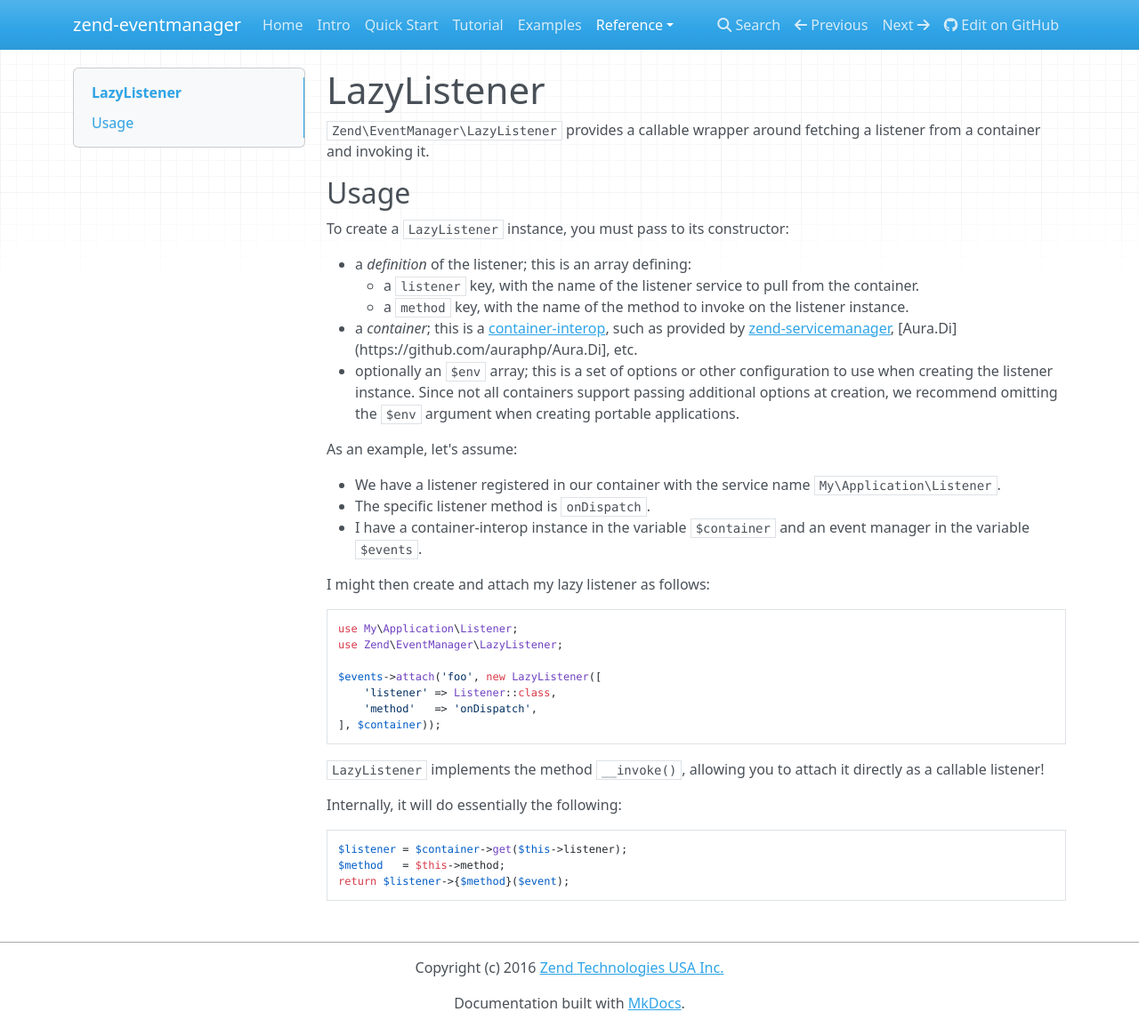
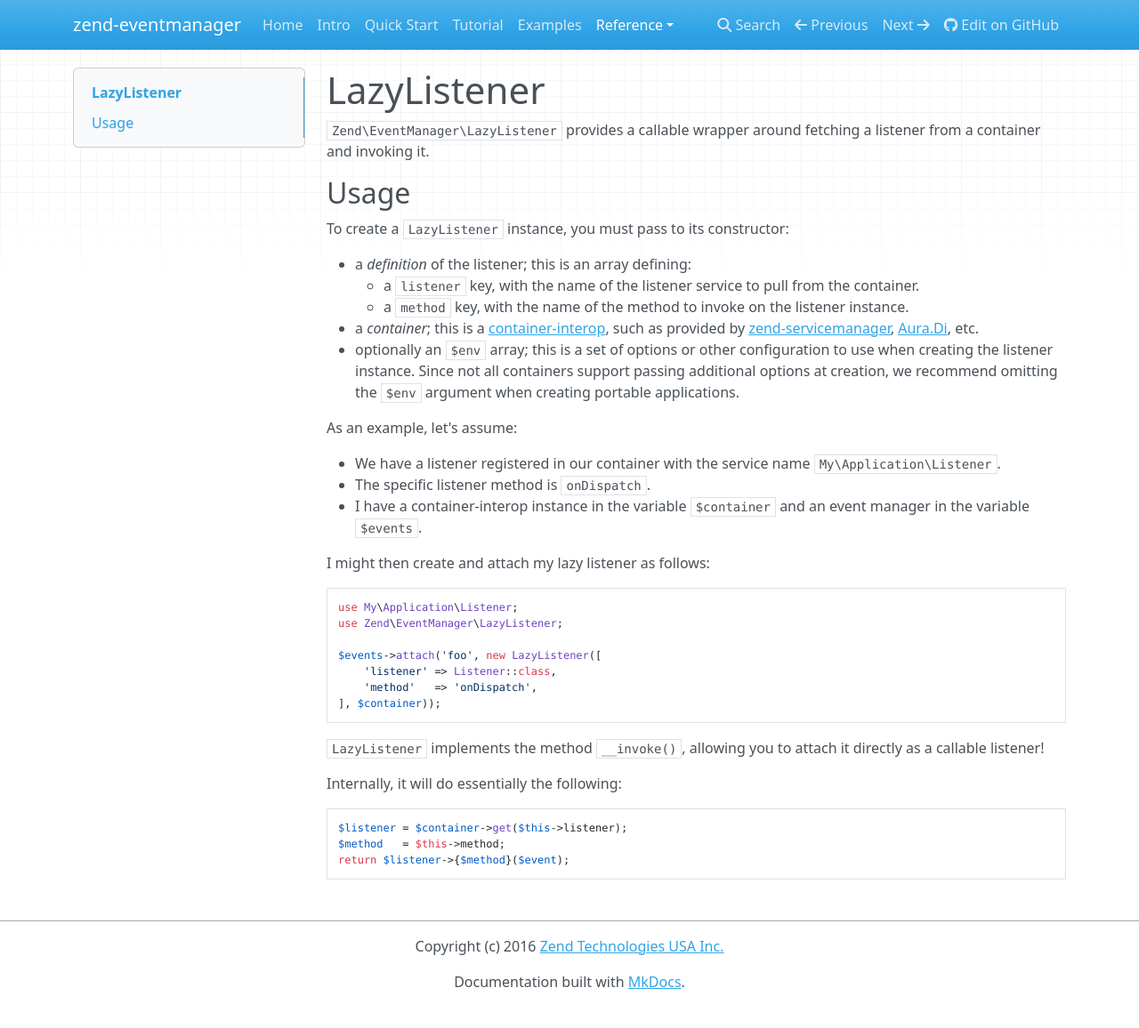
Before and after one commit to zendframework/zend-eventmanager, an MkDocs documentation site: the page built from doc/book/lazy-listeners/lazy-listener.md, in a window 1280 px wide and 1156 px high. Shown: the whole window at 89% size. Built offline with MkDocs 1.6.1, drawn with Linux system fonts in a browser that asks for light colours; nearby versions of some CDN libraries; old or Windows-style settings are respelled for this version of MkDocs.

Commit message:
Fix markdown url format typo

```diff
--- a/doc/book/lazy-listeners/lazy-listener.md
+++ b/doc/book/lazy-listeners/lazy-listener.md
@@ -13,7 +13,7 @@ To create a `LazyListener` instance, you must pass to its constructor:
 - a *container*; this is a [container-interop](https://github.com/container-interop/container-interop),
   such as provided by
   [zend-servicemanager](https://github.com/zendframework/zend-servicemanager),
-  [Aura.Di](https://github.com/auraphp/Aura.Di], etc.
+  [Aura.Di](https://github.com/auraphp/Aura.Di), etc.
 - optionally an `$env` array; this is a set of options or other configuration to
   use when creating the listener instance. Since not all containers support
   passing additional options at creation, we recommend omitting the `$env`
```
